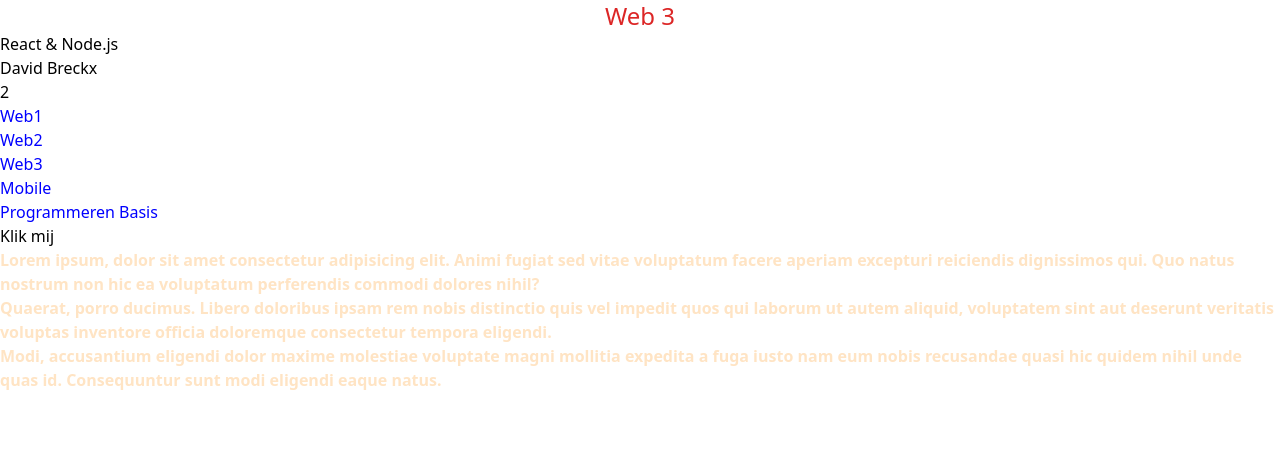
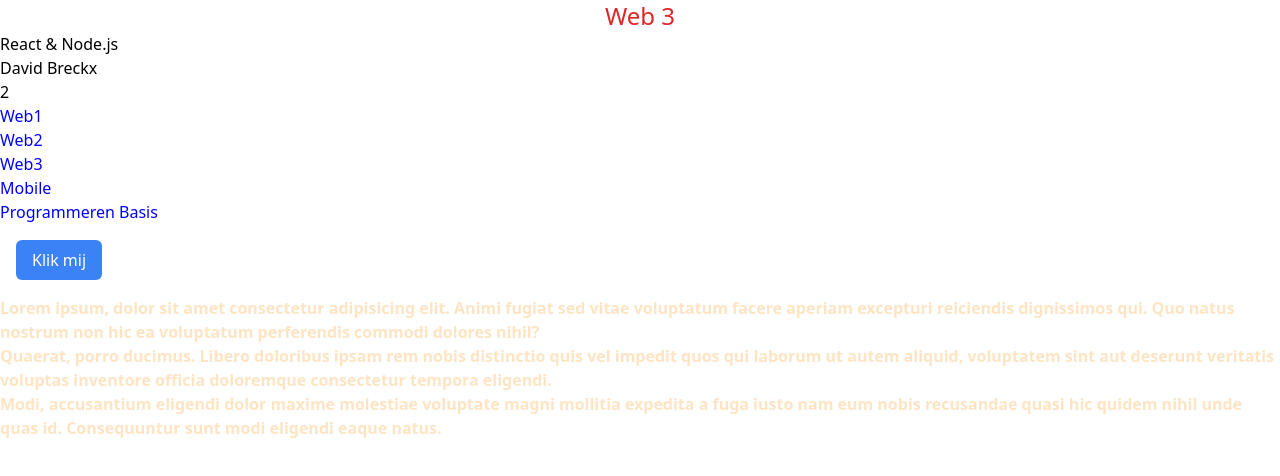
Before and after one commit to DavidBr89/web3-aalst-2425, a React (Vite) app in the folder react-bios/: page / in a window 1280 px wide. Shown: the top 476 px of the page. Built offline with nearby package versions, Linux system fonts and the light colour scheme.

Commit message:
changed MyButton

```diff
--- a/react-bios/src/App.jsx
+++ b/react-bios/src/App.jsx
@@ -2,6 +2,7 @@
 import React from "react";
 import "./App.css";
 import Courses from "./components/Courses";
+import MyButton from "./components/MyButton";
 
 function App() {
   const subTitle = "React & Node.js";
@@ -27,9 +28,7 @@ function App() {
       {/* Gebruiken van een andere component */}
       <Courses courses={courses} secondProp={2} />
 
-      <button id="btn" onClick={handleClick}>
-        Klik mij
-      </button>
+      <MyButton />
 
       <p className="text">
         Lorem ipsum, dolor sit amet consectetur adipisicing elit. Animi fugiat
--- /dev/null
+++ b/react-bios/src/components/MyButton.jsx
@@ -0,0 +1,13 @@
+import React from "react";
+
+const MyButton = () => {
+  return (
+    <button
+      className="px-4 py-2 bg-blue-500 text-white rounded-md hover:bg-blue-700 m-4"
+      id="btn">
+      Klik mij
+    </button>
+  );
+};
+
+export default MyButton;
```
